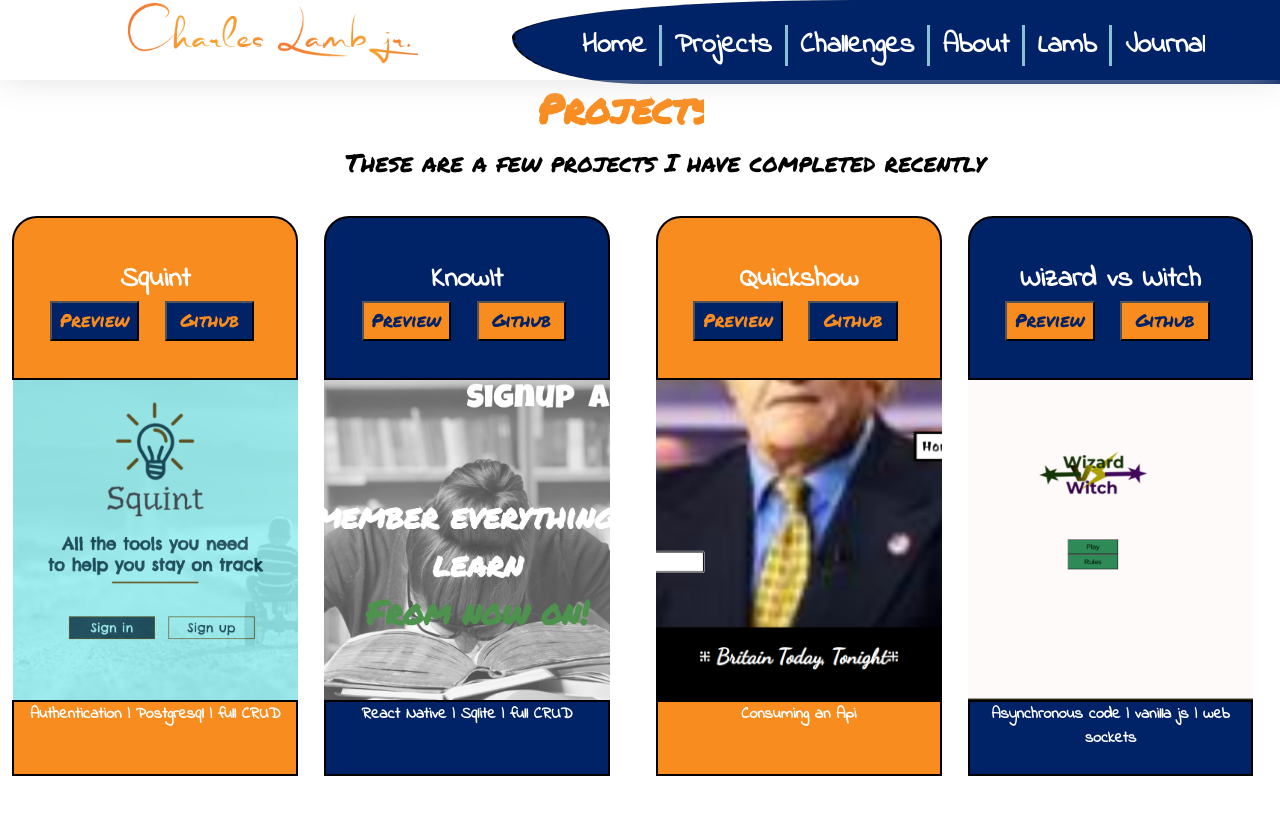
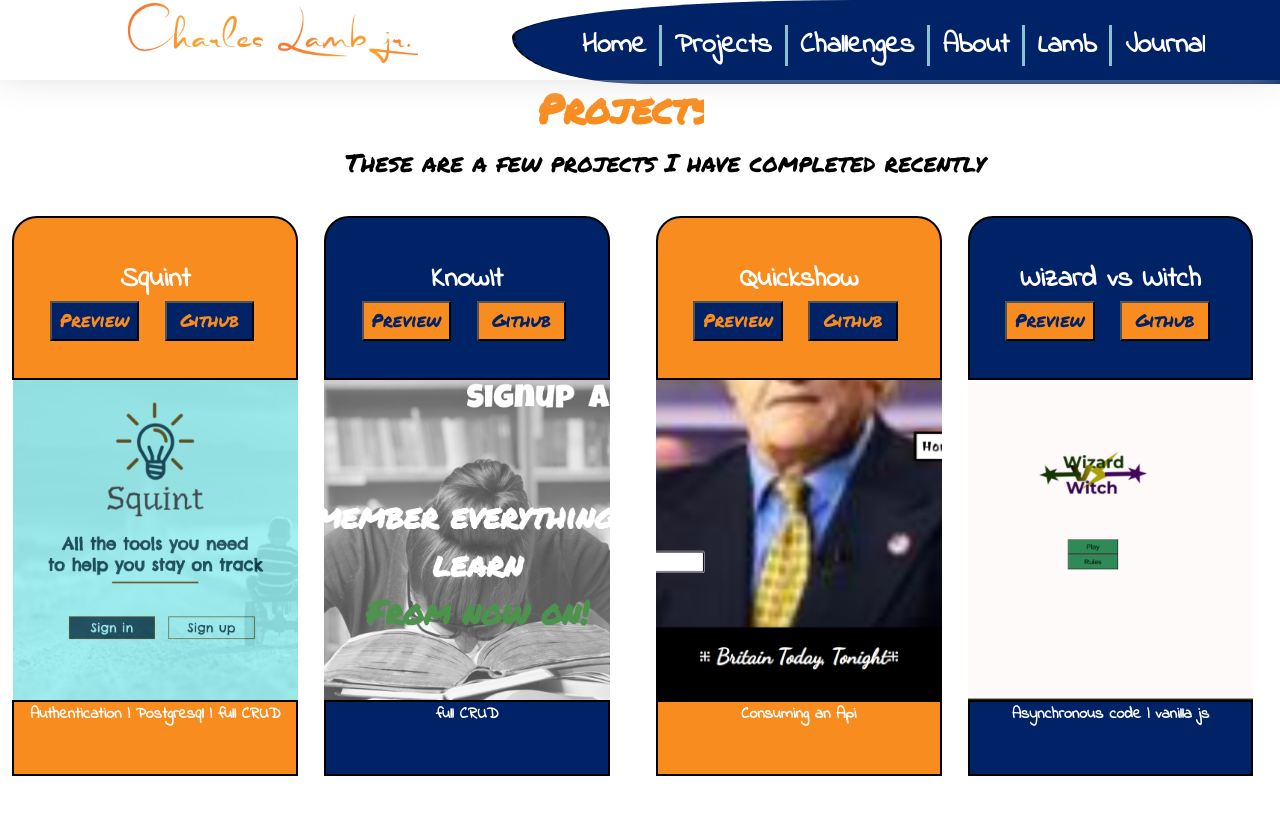
Before and after one commit to cyberstizz/charleslambjr, a React (Create React App) app: page /projects in a window 1280 px wide. Shown: the top 814 px of the page. Built offline with nearby package versions, Linux system fonts and the light colour scheme; a web font is replaced by a local one.

Commit message:
deleted unnecessary descriptions

```diff
--- a/src/components/Projects.js
+++ b/src/components/Projects.js
@@ -33,7 +33,7 @@ class Projects extends React.Component{
             cardTwoTopColor: 'rgb(0, 34, 102)',
             cardTwoLink: secondLink,
             cardTwoGithub: secondGithubLink,
-            cardTwoFooterText: 'React Native | Sqlite | full CRUD',
+            cardTwoFooterText: 'full CRUD',
             cardThreeTitle: 'Quickshow',
             cardThreeBackgroundImage: `url(${wizardVsWitchBackground})`,
             cardThreeButtonColor: 'rgb(0, 34, 102)',
@@ -47,7 +47,7 @@ class Projects extends React.Component{
             cardFourTopColor: 'rgb(0, 34, 102)',
             cardFourLink: fourthLink,
             cardFourGithub: fourthGithubLink,
-            cardFourFooterText: 'Asynchronous code | vanilla js | web sockets',
+            cardFourFooterText: 'Asynchronous code | vanilla js',
             cardOneDescription: 'A goal application allowing users to sign up, enter their goals and aspirations and track them daily',
             cardTwoDescription: 'A flashcard application based on the popular scientific study of spaced repetiton',
             cardThreeDescription: 'An application using the shows Api that allows users to find out information about their favorite shows and when they first aired quickly',
```
